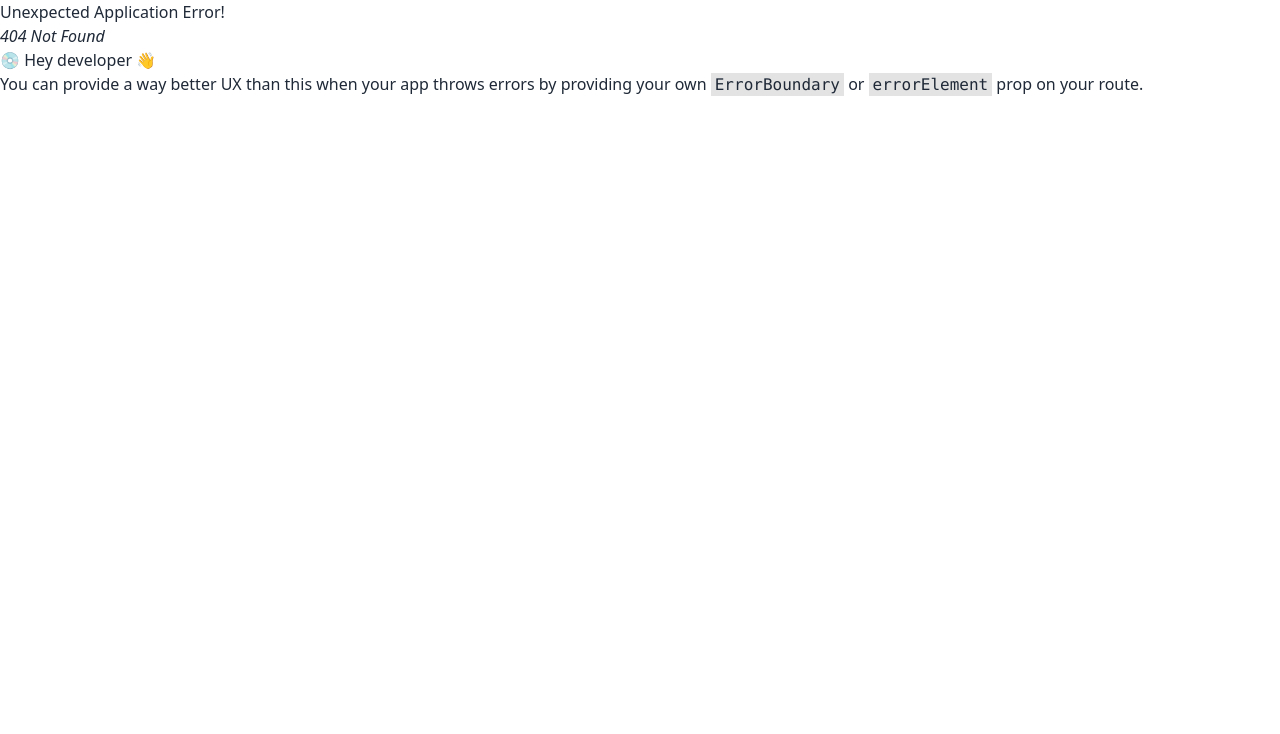
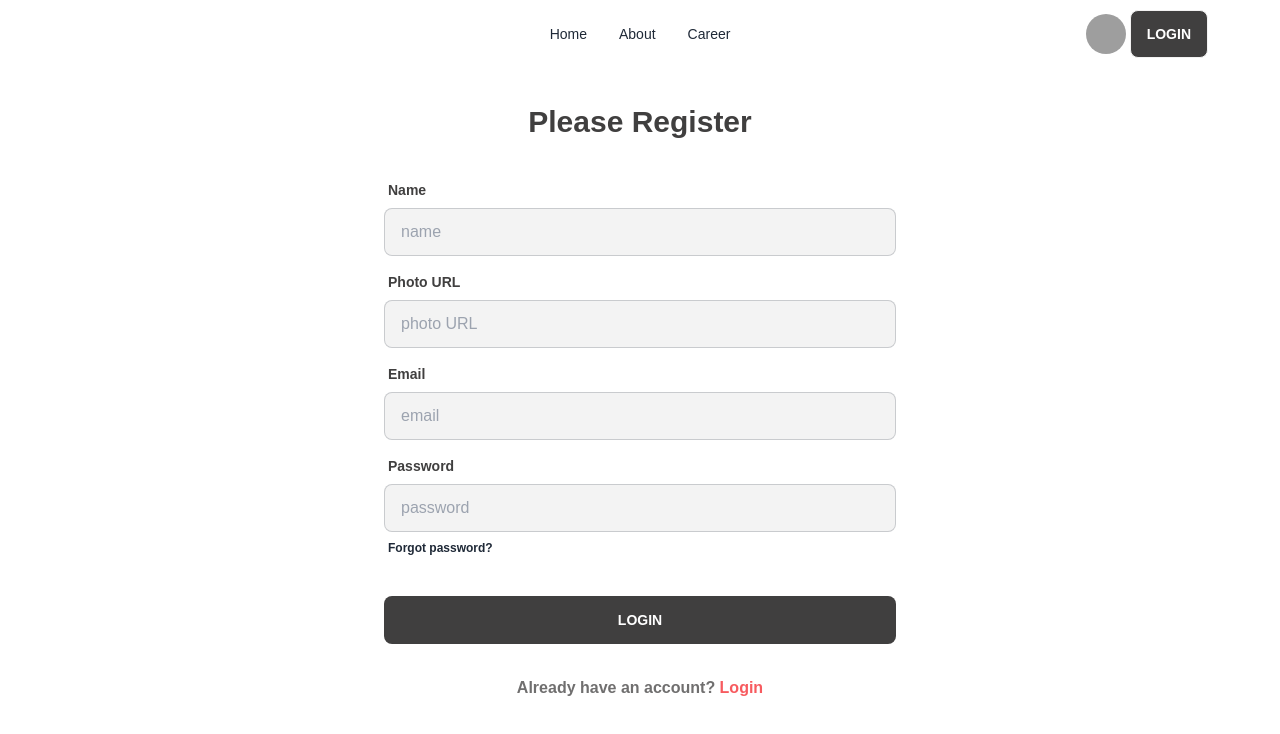
Before and after one commit to noushadzaman/dragon-news, a React (Vite) app: page /register in a window 1280 px wide. Before the commit this address had no page. Shown: the top 734 px of the page. Built offline with nearby package versions, Linux system fonts and the light colour scheme; grey boxes are pictures that could not be loaded; a small style sheet from the web is missing.

Commit message:
login and register pages created

```diff
--- /dev/null
+++ b/src/pages/Login/Login.jsx
@@ -0,0 +1,41 @@
+import { Link } from "react-router-dom";
+import Navbar from "../shared/Navbar/Navbar";
+
+const Login = () => {
+    const handleLogin = (e) => {
+        e.preventDefault();
+        const form = new FormData(e.currentTarget)
+        // const email = e.target.email.value;
+        console.log(form)
+    }
+
+    return (
+        <div>
+            <Navbar></Navbar>
+            <h2 className="text-3xl text-center mt-9 font-bold text-[#403F3F]">Please login</h2>
+            <form onSubmit={handleLogin} className="card-body lg:w-1/2 md:w-3/4 mx-auto">
+                <div className="form-control">
+                    <label className="label">
+                        <span className="label-text text-[#403F3F] font-bold">Email</span>
+                    </label>
+                    <input type="email" placeholder="email" className="input input-bordered bg-[#F3F3F3]" required />
+                </div>
+                <div className="form-control">
+                    <label className="label">
+                        <span className="label-text text-[#403F3F] font-bold">Password</span>
+                    </label>
+                    <input type="password" placeholder="password" className="input input-bordered bg-[#F3F3F3]" required />
+                    <label className="label text-[#403F3F] font-bold">
+                        <a className="label-text-alt link link-hover">Forgot password?</a>
+                    </label>
+                </div>
+                <div className="form-control mt-6">
+                    <button className="btn border-0 text-white bg-[#403F3F]">Login</button>
+                </div>
+            </form>
+            <p className="text-center text-[#706F6F] font-semibold">Do not have an account? <Link className="text-[#F75B5F]" to="/register">Register</Link></p>
+        </div>
+    );
+};
+
+export default Login;
--- /dev/null
+++ b/src/pages/Register/Register.jsx
@@ -0,0 +1,52 @@
+import { Link } from "react-router-dom";
+import Navbar from "../shared/Navbar/Navbar";
+
+const Register = () => {
+    const handleRegister = (e) => {
+        e.preventDefault();
+        const form = new FormData(e.currentTarget)
+        console.log(form)
+    }
+    return (
+        <div>
+            <Navbar></Navbar>
+            <h2 className="text-3xl text-center mt-9 font-bold text-[#403F3F]">Please Register</h2>
+            <form onSubmit={handleRegister} className="card-body lg:w-1/2 md:w-3/4 mx-auto">
+                <div className="form-control">
+                    <label className="label">
+                        <span className="label-text text-[#403F3F] font-bold">Name</span>
+                    </label>
+                    <input type="text" name="name" placeholder="name" className="input input-bordered bg-[#F3F3F3]" required />
+                </div>
+
+                <div className="form-control">
+                    <label className="label">
+                        <span className="label-text text-[#403F3F] font-bold">Photo URL</span>
+                    </label>
+                    <input type="text" name="photo" placeholder="photo URL" className="input input-bordered bg-[#F3F3F3]" required />
+                </div>
+                <div className="form-control">
+                    <label className="label">
+                        <span className="label-text text-[#403F3F] font-bold">Email</span>
+                    </label>
+                    <input type="email" name="email" placeholder="email" className="input input-bordered bg-[#F3F3F3]" required />
+                </div>
+                <div className="form-control">
+                    <label className="label">
+                        <span className="label-text text-[#403F3F] font-bold">Password</span>
+                    </label>
+                    <input type="password" name="password" placeholder="password" className="input input-bordered bg-[#F3F3F3]" required />
+                    <label className="label text-[#403F3F] font-bold">
+                        <a className="label-text-alt link link-hover">Forgot password?</a>
+                    </label>
+                </div>
+                <div className="form-control mt-6">
+                    <button className="btn border-0 text-white bg-[#403F3F]">Login</button>
+                </div>
+            </form>
+            <p className="text-center text-[#706F6F] font-semibold">Already have an account? <Link className="text-[#F75B5F]" to="/login">Login</Link></p>
+        </div>
+    );
+};
+
+export default Register;
--- a/src/pages/shared/Navbar/Navbar.jsx
+++ b/src/pages/shared/Navbar/Navbar.jsx
@@ -32,7 +32,7 @@
                         <img src={userDefaultPicture} />
                     </div>
                 </label>
-                <Link>
+                <Link to="/login">
                     <button className="btn bg-[#403F3F] text-[white]">Login</button>
                 </Link>
             </div>
```
Also changed, not shown: src/routes/Routes.jsx (+10 -0 lines).
